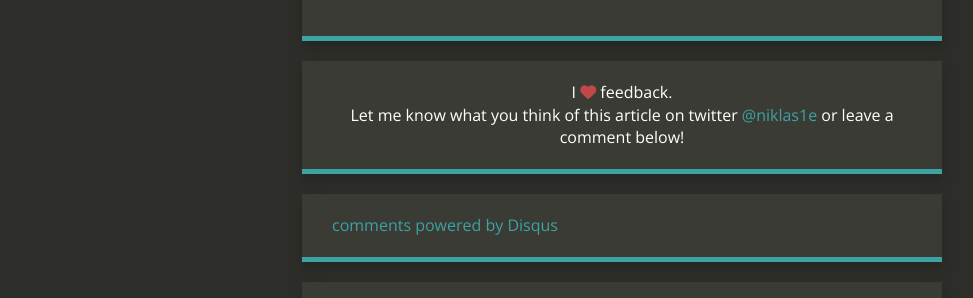
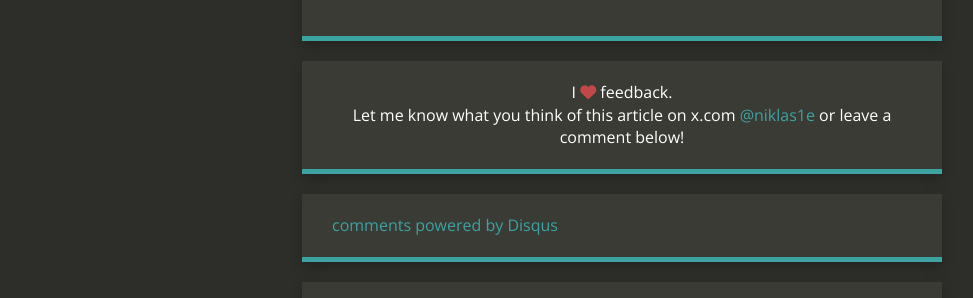
Before and after one commit to niklas-e/niklas-e.github.io, a Jekyll site: the page built from _posts/2022-02-08-why-bash-script-errors-in-yarn-npm.md, in a window 1280 px wide and 900 px high, scrolled down 1631 px. Shown: the part 156-454 px from the top of the window, without its empty margins (18-991 px from the left). Built offline with Jekyll 4.4.1, drawn with Linux system fonts in a browser that asks for light colours; nearby versions of some CDN libraries; comment, search, counter and statistics services are not loaded.

Commit message:
Update Twitter to x.com

```diff
--- a/_config.yml
+++ b/_config.yml
@@ -14,7 +14,7 @@ post_limit: 5
 future: true
 
 # Social usernames/URLs
-twitter_username: niklas1e
+xcom_username: niklas1e
 github_username:  niklas-e
 instagram_username:
 reddit_username:
@@ -25,8 +25,8 @@ xing_link:
 facebook_link:
 
 # Footer
-footer_left: "Made with <i class=\"fa fa-heart\"></i> by <a href=\"https://twitter.com/niklas1e\">Niklas Engblom</a>"
-footer_right: "&lt;/&gt; on <a href=\"https://github.com/niklas-e/niklas-e.github.io\">Github</a> &nbsp;<i class=\"fa fa-github-alt\"></i>"
+footer_left: "Made with <i class=\"fa-solid fa-heart\"></i> by <a href=\"https://x.com/niklas1e\">Niklas Engblom</a>"
+footer_right: "&lt;/&gt; on <a href=\"https://github.com/niklas-e/niklas-e.github.io\">Github</a> &nbsp;<i class=\"fa-brands fa-github-alt\"></i>"
 
 # Build settings
 markdown: kramdown
--- a/_includes/social_links.html
+++ b/_includes/social_links.html
@@ -1,5 +1,5 @@
 <p class="links">
-  {% if site.twitter_username %}<a href="https://www.twitter.com/{{ site.twitter_username }}" target="_new"><i class="fa fa-twitter"></i></a>{% endif %}
+  {% if site.xcom_username %}<a href="https://x.com/{{ site.xcom_username }}" target="_new"><i class="fa-brands fa-x-twitter"></i></a>{% endif %}
   {% if site.linkedin_link %}<a href="{{ site.linkedin_link }}" target="_new"><i class="fa-brands fa-linkedin"></i></a>{% endif %}
   {% if site.xing_link %}<a href="{{ site.xing_link }}" target="_new"><i class="fa-brands fa-xing"></i></a>{% endif %}
   {% if site.google_plus_link %}<a href="{{ site.google_plus_link }}" target="_new"><i class="fa-brands fa-google-plus"></i></a>{% endif %}
--- a/_layouts/post.html
+++ b/_layouts/post.html
@@ -103,15 +103,15 @@ make-smaller-titles: true
 
       </div>
 
-      {% if site.twitter_username and site.disqus_account %}
+      {% if site.xcom_username and site.disqus_account %}
       <div class="content-panel feedback">
         I <i class="fa-solid fa-heart"></i> feedback.<br />
-        Let me know what you think of this article on twitter <a href="http://www.twitter.com/{{ site.twitter_username }}">@{{ site.twitter_username }}</a> or leave a comment below!
+        Let me know what you think of this article on x.com <a href="https://x.com/{{ site.xcom_username }}">@{{ site.xcom_username }}</a> or leave a comment below!
       </div>
-      {% elsif site.twitter_username %}
+      {% elsif site.xcom_username %}
       <div class="content-panel feedback">
         I <i class="fa-solid fa-heart"></i> feedback.<br />
-        Let me know what you think of this article on twitter <a href="http://www.twitter.com/{{ site.twitter_username }}">@{{ site.twitter_username }}</a>!
+        Let me know what you think of this article on x.com <a href="https://x.com/{{ site.xcom_username }}">@{{ site.xcom_username }}</a>!
       </div>
       {% elsif site.disqus_account %}
       <div class="content-panel feedback">
```
